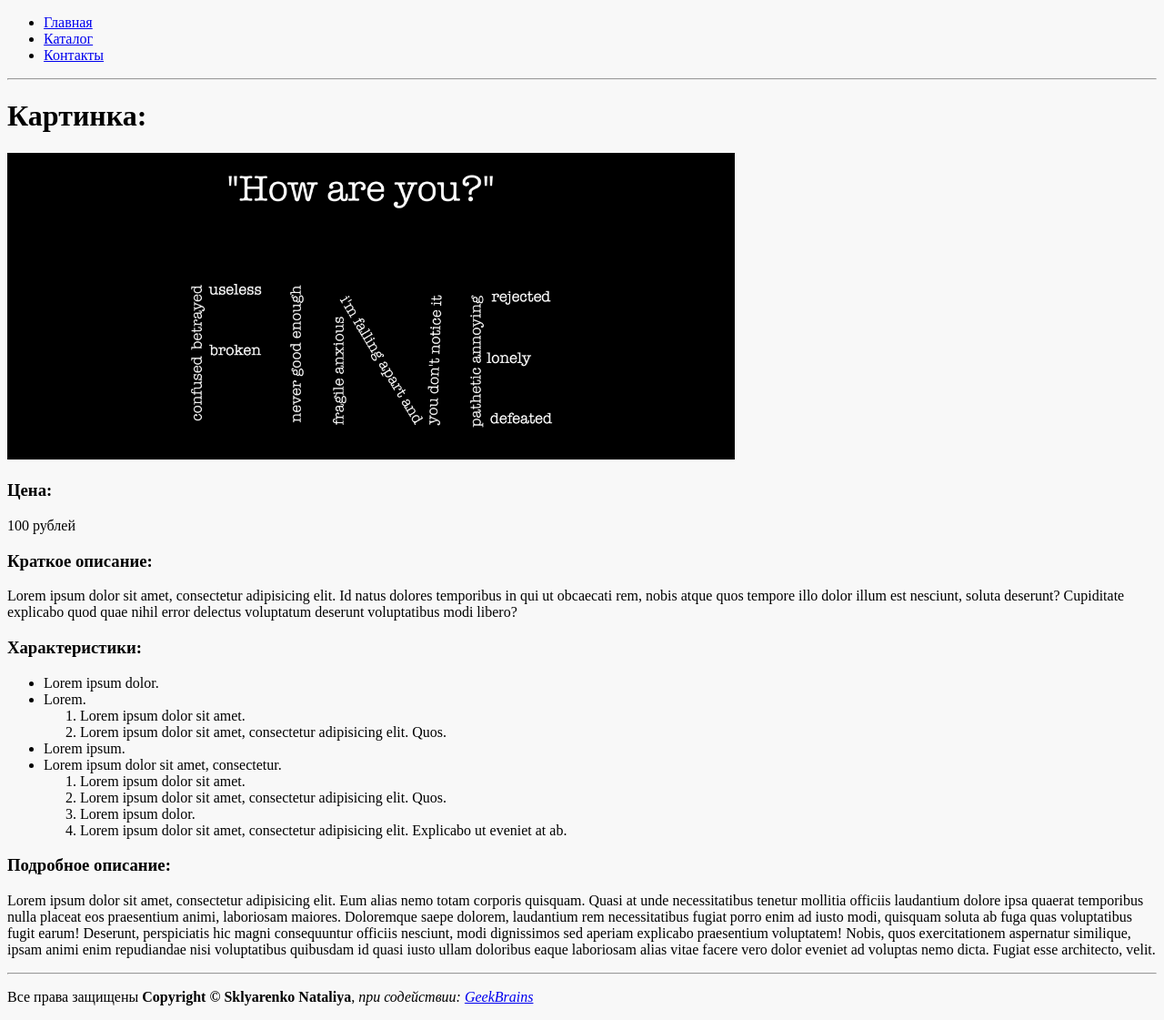
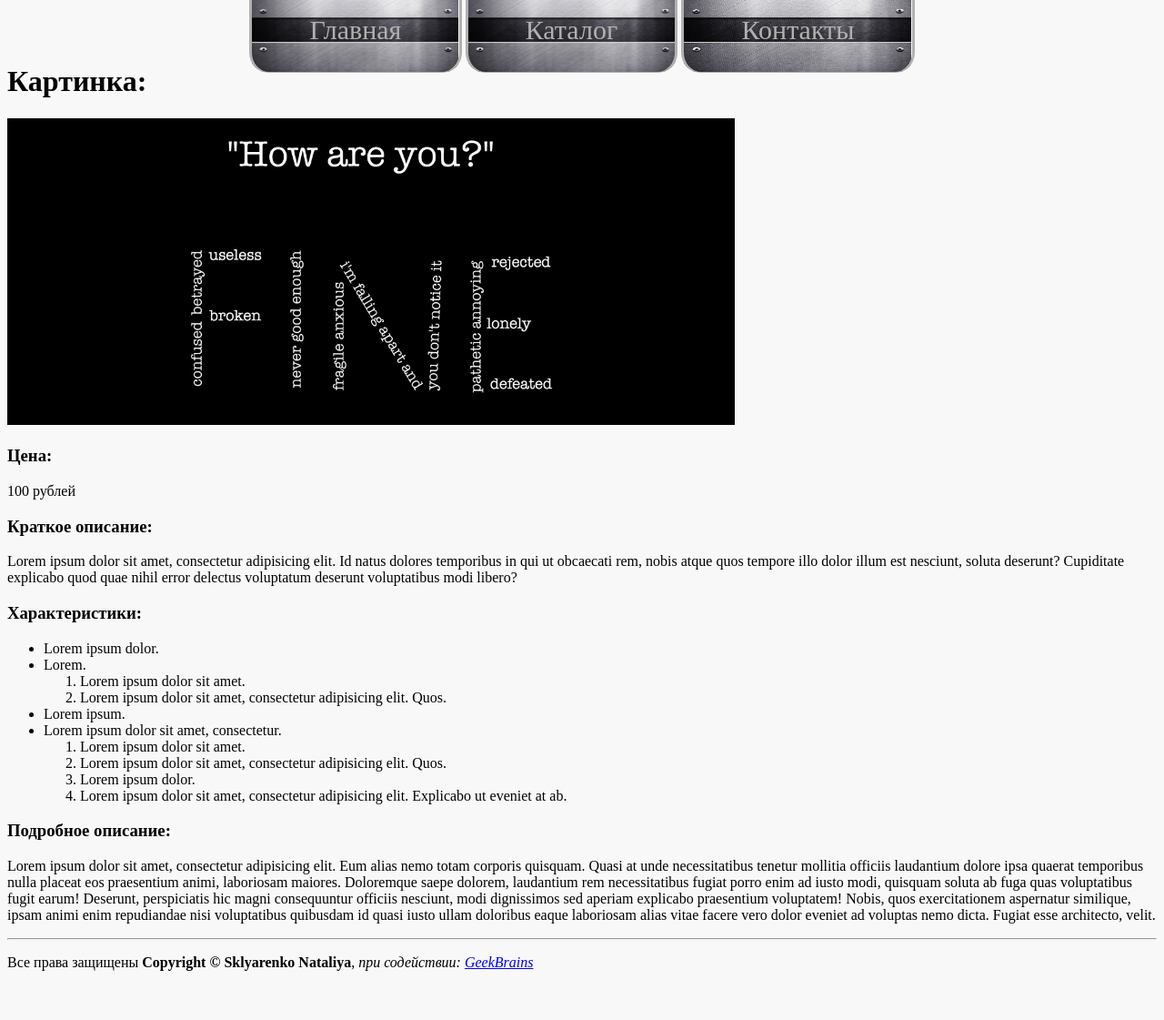
Before and after one commit to sklyarenko46/geekBrains, a PHP site: page /catalog/itemFine.html in a window 1280 px wide. Shown: the whole page at 91% size. After the commit the page ends 1067 px from the top, so only its background shows below. Run offline with PHP 8.4, Linux system fonts and the light colour scheme.

Commit message:
refactor menu style
added css style for top menu

```diff
--- a/HTMLCSS. Интерактивный курс/домашнее задание/catalog/itemFine.html
+++ b/HTMLCSS. Интерактивный курс/домашнее задание/catalog/itemFine.html
@@ -3,15 +3,14 @@
 <head>
 	<meta charset="UTF-8">
 	<title>Товар</title>
-	<link rel="stylesheet" type="text/css" href="style/main.css">
+	<link rel="stylesheet" type="text/css" href="../style/main.css">
 </head>
 <body>
-<ul class="menu">
-		<li><a href="../index.html" style="text-align: center;">Главная</a></li>
-		<li><a href="products.html">Каталог</a></li>
-		<li><a href="../contacts.html">Контакты</a></li>
-	</ul>
-	<hr>
+	<p class="menu">
+		<a href="../index.html">Главная</a>
+		<a href="products.html">Каталог</a>
+		<a href="../contacts.html">Контакты</a>
+	</p>
 	<h1>Картинка:</h1>
 	<a href="../images/fine.jpg" target="_blank"><img src="../images/fine.jpg" alt="fine" style="width: 800px"></a>
 	<h3>Цена:</h3>
--- a/HTMLCSS. Интерактивный курс/домашнее задание/style/main.css
+++ b/HTMLCSS. Интерактивный курс/домашнее задание/style/main.css
@@ -2,3 +2,29 @@ body
 {
 	background: #f8f8f8;
 }
+
+.menu
+{
+	text-align: center;
+}
+.menu a
+{
+	color: #B1B1B1;
+	background: url(../images/page-background.jpg) no-repeat;
+	background-size: 100% 100%;
+	text-decoration: none;
+	border-left: 3px solid #B1B1B1;
+	border-right: 3px solid #B1B1B1;
+	border-bottom: 1px solid #B1B1B1;
+	border-bottom-left-radius: 22px;
+	border-bottom-right-radius: 22px;
+	width: 30%;
+	height: 45px;
+	font-size: 30px;
+	list-style-type: none;
+	text-align: center;
+	padding-top: 25px;
+	padding-bottom: 30px;
+	padding-right: 5%;
+	padding-left: 5%;
+}
```
Also changed, not shown: HTMLCSS. Интерактивный курс/домашнее задание/catalog/itemHelsing.html (+6 -7 lines), HTMLCSS. Интерактивный курс/домашнее задание/catalog/products.html (+6 -7 lines), HTMLCSS. Интерактивный курс/домашнее задание/contacts.html (+5 -6 lines), HTMLCSS. Интерактивный курс/домашнее задание/index.html (+7 -6 lines), HTMLCSS. Интерактивный курс/домашнее задание/images/page-background.jpg (added).
